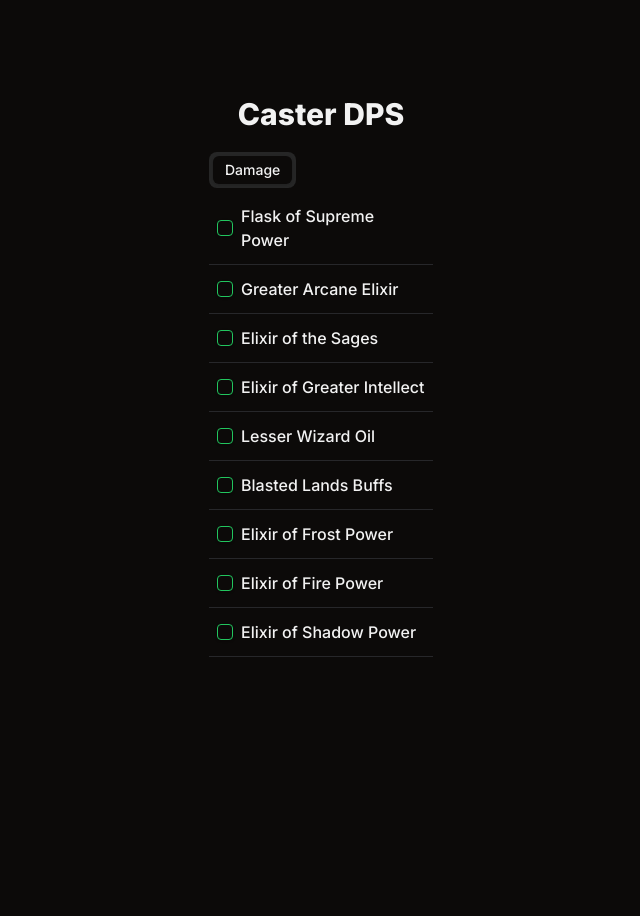
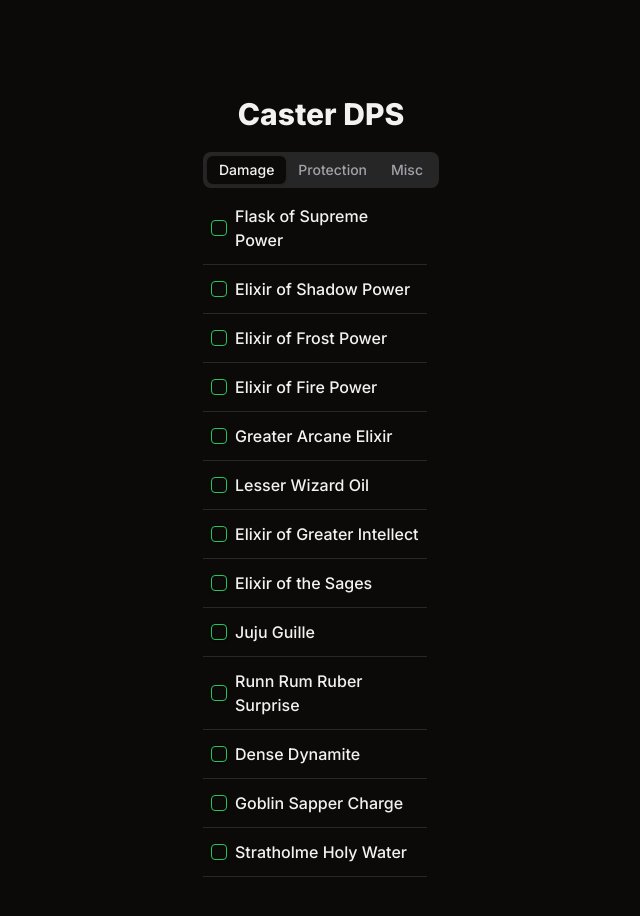
Before and after one commit to FedeMontanari/vanilla-wow-consumes, a Next.js app: page /caster in a window 1280 px wide. Shown: the top 916 px of the page, without its empty margins (319-959 px from the left). Before the commit the page ends 800 px from the top, so only its background shows below. Built offline with nearby package versions, Linux system fonts and the light colour scheme.

Commit message:
Added caster DPS lists

```diff
--- a/app/caster/page.tsx
+++ b/app/caster/page.tsx
@@ -7,41 +7,135 @@ const dmgList = [
     label: "Flask of Supreme Power",
   },
   {
+    id: "spower",
+    label: "Elixir of Shadow Power",
+  },
+  {
+    id: "frpower",
+    label: "Elixir of Frost Power",
+  },
+  {
+    id: "fipower",
+    label: "Elixir of Fire Power",
+  },
+  {
     id: "arcane",
     label: "Greater Arcane Elixir",
+  },
+  {
+    id: "oil",
+    label: "Lesser Wizard Oil",
+  },
+  {
+    id: "int",
+    label: "Elixir of Greater Intellect",
   },
   {
     id: "sages",
     label: "Elixir of the Sages",
   },
   {
-    id: "int",
-    label: "Elixir of Greater Intellect",
+    id: "juju",
+    label: "Juju Guille",
   },
   {
-    id: "oil",
-    label: "Lesser Wizard Oil",
+    id: "food",
+    label: "Runn Rum Ruber Surprise",
   },
   {
-    id: "blands",
-    label: "Blasted Lands Buffs",
+    id: "dynamite",
+    label: "Dense Dynamite",
   },
   {
-    id: "frostp",
-    label: "Elixir of Frost Power",
+    id: "sapper",
+    label: "Goblin Sapper Charge",
   },
   {
-    id: "firep",
-    label: "Elixir of Fire Power",
+    id: "holywater",
+    label: "Stratholme Holy Water",
+  },
+];
+
+const protList = [
+  {
+    id: "gfpp",
+    label: "Fire Protection",
   },
   {
-    id: "shadowp",
-    label: "Elixir of Shadow Power",
+    id: "gnpp",
+    label: "Nature Protection",
   },
-  // {
-  //   id: "",
-  //   label: "",
-  // },
+  {
+    id: "gfrostpp",
+    label: "Frost Protection",
+  },
+  {
+    id: "gapp",
+    label: "Arcane Protection",
+  },
+  {
+    id: "gshadowpp",
+    label: "Shadow Protection",
+  },
+  {
+    id: "fort",
+    label: "Elixir of Fortitude",
+  },
+  {
+    id: "alcohol",
+    label: "Alcohol",
+  },
+  {
+    id: "hp5",
+    label: "Troll's Blood Elixir",
+  },
+];
+
+const miscList = [
+  {
+    id: "mana",
+    label: "Major Mana Potion",
+  },
+  {
+    id: "runes",
+    label: "Dark/Demonic Runes",
+  },
+  {
+    id: "faplap",
+    label: "Free/Living Action Potion",
+  },
+  {
+    id: "lip",
+    label: "Limited Invulneravility Potion",
+  },
+  {
+    id: "invis",
+    label: "Lesser Invisibility Potion",
+  },
+  {
+    id: "resto",
+    label: "Restorative Potion",
+  },
+  {
+    id: "zanza",
+    label: "Spirit/Swiftness of Zanza",
+  },
+  {
+    id: "sand",
+    label: "Hourglass Sand",
+  },
+  {
+    id: "onycloak",
+    label: "Onyxia Scale Cloak",
+  },
+  {
+    id: "onyneck",
+    label: "Drakefire Amulet",
+  },
+  {
+    id: "reagents",
+    label: "Reagents",
+  },
 ];
 
 export default function Caster() {
@@ -51,9 +145,17 @@ export default function Caster() {
       <Tabs defaultValue="dmg">
         <TabsList>
           <TabsTrigger value="dmg">Damage</TabsTrigger>
+          <TabsTrigger value="prot">Protection</TabsTrigger>
+          <TabsTrigger value="misc">Misc</TabsTrigger>
         </TabsList>
         <TabsContent value="dmg">
           <List list={dmgList} localName="caster-dmg" />
+        </TabsContent>
+        <TabsContent value="prot">
+          <List list={protList} localName="caster-prot" />
+        </TabsContent>
+        <TabsContent value="misc">
+          <List list={miscList} localName="caster-misc" />
         </TabsContent>
       </Tabs>
     </main>
--- a/app/healer/page.tsx
+++ b/app/healer/page.tsx
@@ -7,7 +7,7 @@ export default function Healer() {
       <h1 className="text-3xl font-extrabold">Healer Consumes</h1>
       <Tabs defaultValue="dmg">
         <TabsList>
-          <TabsTrigger value="dmg">Damage</TabsTrigger>
+          <TabsTrigger value="dmg">TBD</TabsTrigger>
         </TabsList>
         <TabsContent value="dmg">{/* <List list={dmgList} /> */}</TabsContent>
       </Tabs>
--- a/app/melee/page.tsx
+++ b/app/melee/page.tsx
@@ -46,10 +46,6 @@ const dmgList = [
     id: "holywater",
     label: "Stratholme Holy Water",
   },
-  // {
-  //   id: "",
-  //   label: "",
-  // },
 ];
 
 const miscList = [
@@ -60,6 +56,10 @@ const miscList = [
   {
     id: "lip",
     label: "Limited Invulneravility Potion",
+  },
+  {
+    id: "invis",
+    label: "Lesser Invisibility Potion",
   },
   {
     id: "resto",
```
